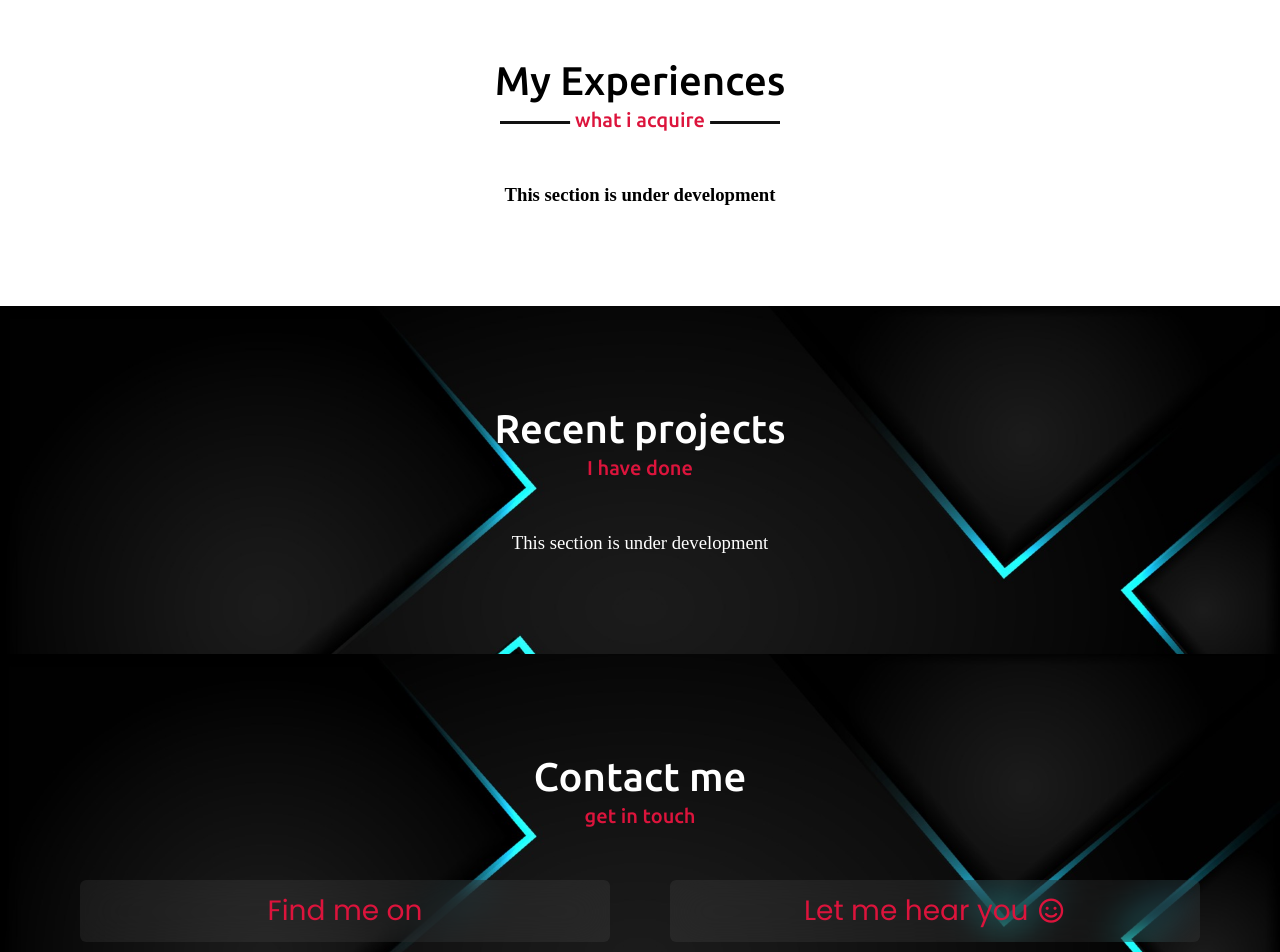
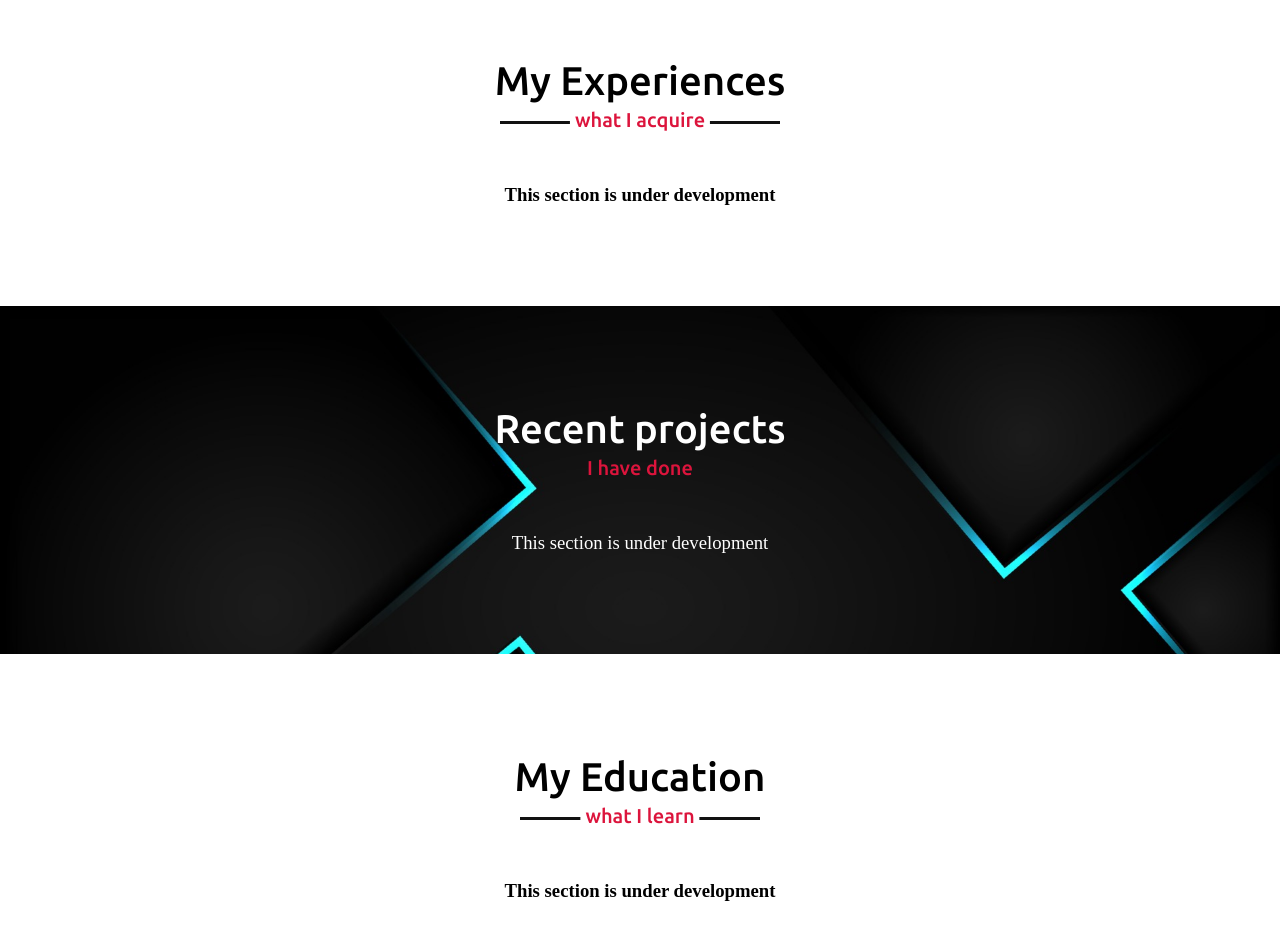
Before and after one commit to Maaazhar/maaazhar.github.io, a React (Vite) app: page / in a window 1280 px wide. Shown: the part 3429-4381 px from the top of the page. Built offline with nearby package versions, Linux system fonts and the light colour scheme.

Commit message:
adding dummy education section

```diff
--- /dev/null
+++ b/src/components/Education/Education.css
@@ -0,0 +1,16 @@
+.education{
+    background: #fff;
+}
+
+.education .title::before {
+    width: 240px;
+}
+
+.education .title::after {
+    background: #fff;
+    content: "what I learn";
+}
+
+.education h3{
+    text-align: center;
+}
--- /dev/null
+++ b/src/components/Education/Education.jsx
@@ -0,0 +1,15 @@
+import "./Education.css"
+const Education = () => {
+    return (
+        <div>
+            <section className="education" id="education">
+                <div className="max-width">
+                    <h2 className="title">My Education</h2>
+                    <h3>This section is under development</h3>
+                </div>
+            </section>
+        </div>
+    )
+}
+
+export default Education
--- a/src/components/Experience/Experience.css
+++ b/src/components/Experience/Experience.css
@@ -8,7 +8,7 @@
 
 .experience .title::after {
     background: #fff;
-    content: "what i acquire";
+    content: "what I acquire";
 }
 
 .experience h3{
--- a/src/components/Skill/Skills.css
+++ b/src/components/Skill/Skills.css
@@ -1,7 +1,7 @@
 
 .skills .title::after {
     background: none;
-    content: "what i know";
+    content: "what I know";
 }
 
 .skillsContent{
--- a/src/pages/HomePage/HomePage.jsx
+++ b/src/pages/HomePage/HomePage.jsx
@@ -1,5 +1,6 @@
 import { About } from "../../components/About/About"
 import Contact from "../../components/Contact/Contact"
+import Education from "../../components/Education/Education"
 import Experience from "../../components/Experience/Experience"
 import Footer from "../../components/Footer/Footer"
 import { Hero } from "../../components/Hero/Hero"
@@ -18,7 +19,7 @@ export const HomePage = () => {
         <Skills/>
         <Experience/>
         <Project/>
-
+        <Education/>
         <Contact/>
         <Footer/>
     </>
```
